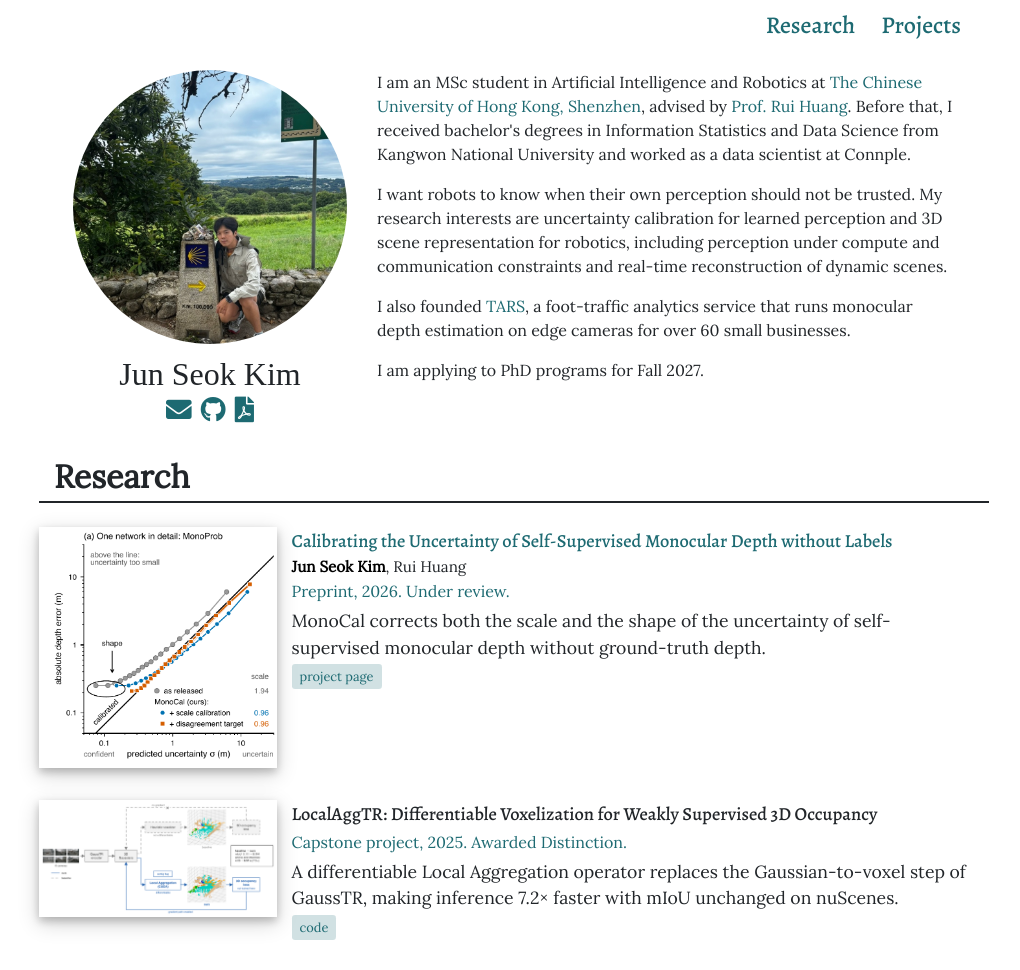
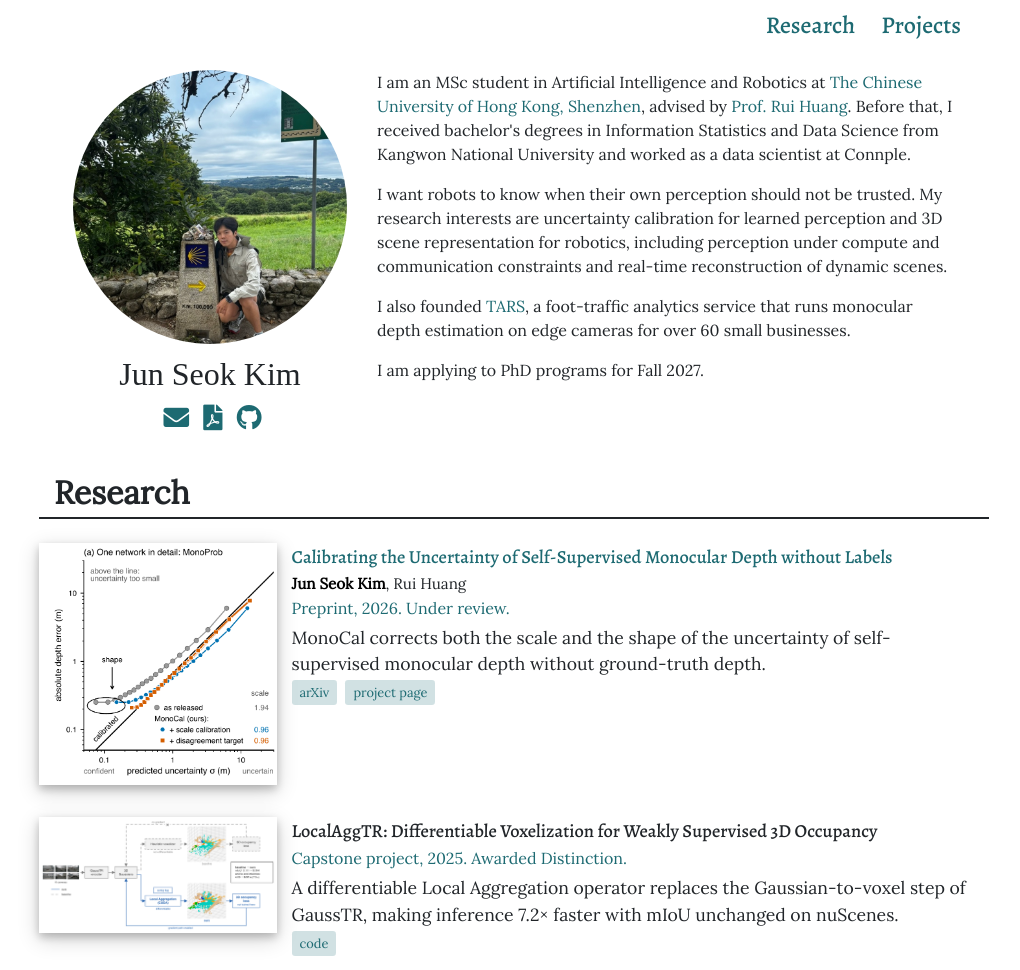
Before and after one commit to forestinblue/forestinblue.github.io, a plain HTML site: page index.html in a window 1280 px wide. Shown: the top 970 px of the page, without its empty margins (126-1146 px from the left). Drawn offline with nearby package versions, Linux system fonts and the light colour scheme; some icons are missing; a web font is replaced by a local one.

Commit message:
arXiv:2611.19188 linked (homepage, project page buttons and BibTeX); CV updated with the arXiv id; Google Scholar link in the header
Co-Authored-By: Claude Opus 5.5 <noreply@anthropic.com>

```diff
--- a/index.html
+++ b/index.html
@@ -29,6 +29,7 @@
     <link rel="stylesheet" href="https://stackpath.bootstrapcdn.com/bootstrap/4.1.1/css/bootstrap.min.css" integrity="sha384-WskhaSGFgHYWDcbwN70/dfYBj47jz9qbsMId/iRN3ewGhXQFZCSftd1LZCfmhktB" crossorigin="anonymous">
 
     <link rel="stylesheet" href="https://cdnjs.cloudflare.com/ajax/libs/font-awesome/5.15.4/css/all.min.css">
+    <link rel="stylesheet" href="https://cdnjs.cloudflare.com/ajax/libs/academicons/1.9.4/css/academicons.min.css">
 
     <link rel="stylesheet" href="/css/style.css">
 
@@ -72,9 +73,10 @@
         </div>
         <p class="h3 pt-sm-3 title-name">Jun Seok Kim</p>
 
-        <a href="mailto:ijunsuk9797@gmail.com"><i class="fa fa-envelope" style="font-size: 1.6em;"></i></a>
-        <a href="https://github.com/forestinblue"><i class="fab fa-github" style="font-size: 1.6em;"></i></a>
-        <a href="media/CV.pdf" target="_blank"><i class="fa fa-file-pdf" style="font-size: 1.6em;"></i></a>
+        <a href="mailto:ijunsuk9797@gmail.com" title="Email"><i class="fa fa-envelope" style="font-size: 1.6em;"></i></a>
+        <a href="media/CV.pdf" target="_blank" title="CV"><i class="fa fa-file-pdf" style="font-size: 1.6em;"></i></a>
+        <a href="https://scholar.google.com/citations?user=_xjdnaoAAAAJ" target="_blank" rel="noopener" title="Google Scholar"><i class="ai ai-google-scholar-square" style="font-size: 1.85em; vertical-align: -0.08em; margin: 0 0.12em 0 0.05em;"></i></a>
+        <a href="https://github.com/forestinblue" title="GitHub"><i class="fab fa-github" style="font-size: 1.6em;"></i></a>
 
       </div>
     </div>
@@ -113,9 +115,7 @@
     <p class="summary-authors"><strong>Jun Seok Kim</strong>, Rui Huang</p>
     <p class="summary-publication-status">Preprint, 2026. Under review.</p>
     <p class="summary-text">MonoCal corrects both the scale and the shape of the uncertainty of self-supervised monocular depth without ground-truth depth.</p>
-    <!-- ARXIV: enable when the arXiv identifier is announced, and replace ARXIV_ID.
-    <a href="https://arxiv.org/abs/ARXIV_ID" class="btn-sm badge-button" role="button">arXiv</a>
-    -->
+    <a href="https://arxiv.org/abs/2611.19188" class="btn-sm badge-button" role="button">arXiv</a>
     <a href="projects/monocal/" class="btn-sm badge-button" role="button">project page</a>
 
   </div>
```
Also changed, not shown: projects/monocal/index.html (+3 -7 lines), 1 other file.
